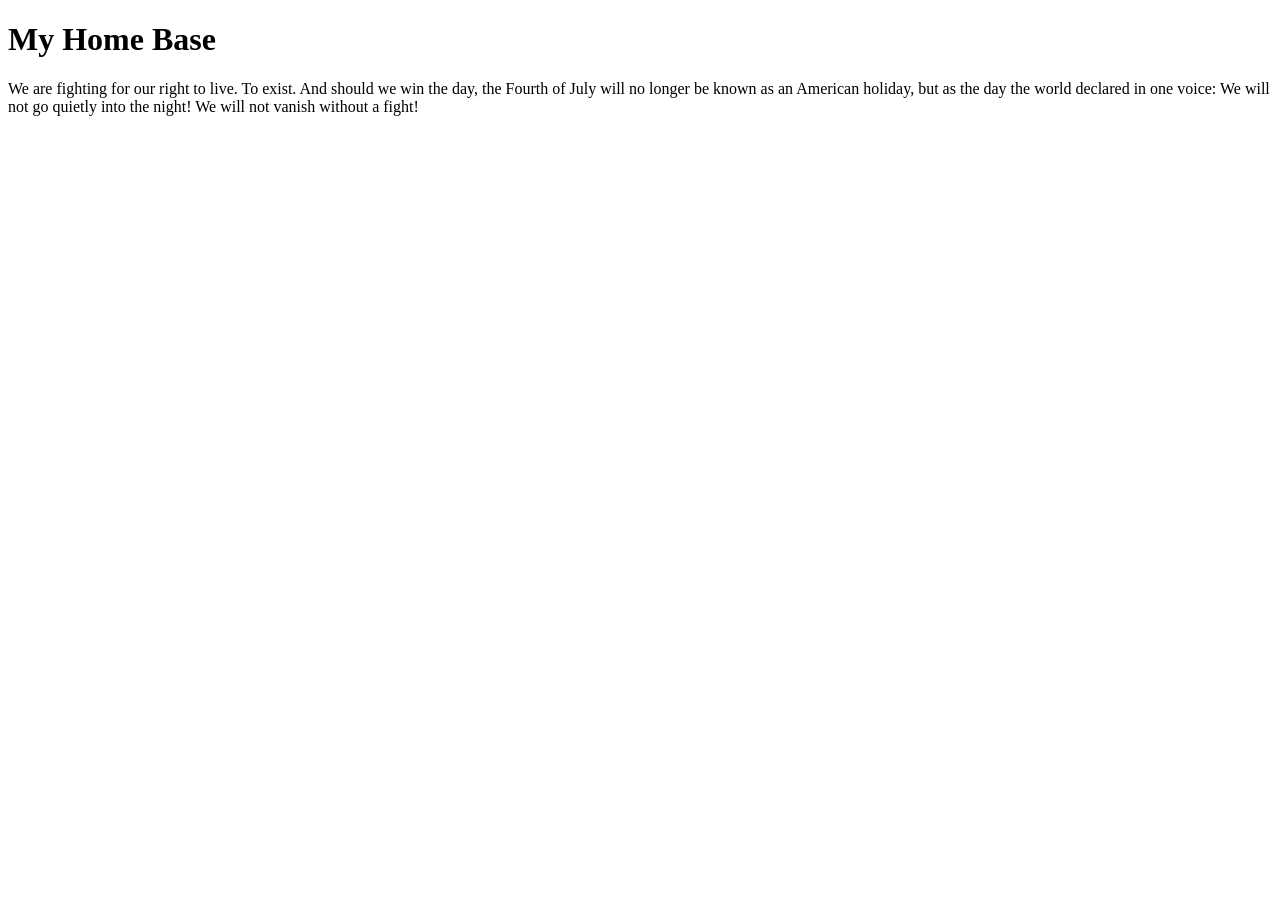
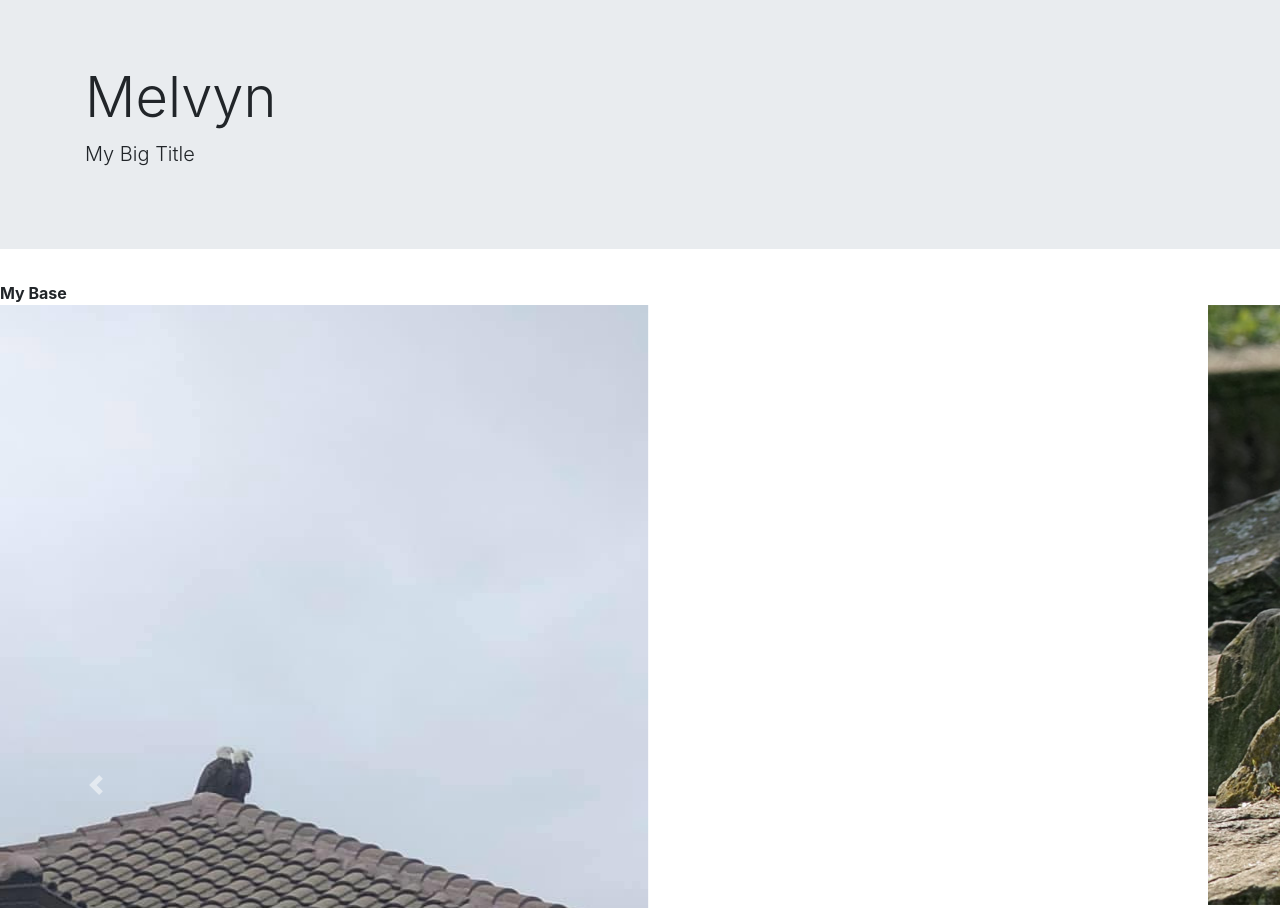
Before and after one commit to melvyn10/melvyn10.github.io, a plain HTML site: page index.html in a window 1280 px wide. Shown: the top 908 px of the page. Before the commit the page ends 800 px from the top, so only its background shows below. Drawn offline with nearby package versions, Linux system fonts and the light colour scheme.

Commit message:
bootstrap with control

```diff
--- a/index.html
+++ b/index.html
@@ -1,16 +1,54 @@
 <!DOCTYPE html>
 <html lang="en">
+    <link rel="stylesheet" href="https://stackpath.bootstrapcdn.com/bootstrap/4.5.2/css/bootstrap.min.css" integrity="sha384-JcKb8q3iqJ61gNV9KGb8thSsNjpSL0n8PARn9HuZOnIxN0hoP+VmmDGMN5t9UJ0Z" crossorigin="anonymous">
+    <script src="https://code.jquery.com/jquery-3.5.1.slim.min.js" integrity="sha384-DfXdz2htPH0lsSSs5nCTpuj/zy4C+OGpamoFVy38MVBnE+IbbVYUew+OrCXaRkfj" crossorigin="anonymous"></script>
+    <script src="https://cdn.jsdelivr.net/npm/popper.js@1.16.1/dist/umd/popper.min.js" integrity="sha384-9/reFTGAW83EW2RDu2S0VKaIzap3H66lZH81PoYlFhbGU+6BZp6G7niu735Sk7lN" crossorigin="anonymous"></script>
+    <script src="https://stackpath.bootstrapcdn.com/bootstrap/4.5.2/js/bootstrap.min.js" integrity="sha384-B4gt1jrGC7Jh4AgTPSdUtOBvfO8shuf57BaghqFfPlYxofvL8/KUEfYiJOMMV+rV" crossorigin="anonymous"></script>
+
+    <link rel="stylesheet" href="style.css">
 	<meta charset="utf-8">
     <head>
         <title>
-            Melvyn's home
+            Homepage
         </title>
     </head>
-    <h1>
-        <strong>My Home Base</strong>
-    </h1>
+    <div class="jumbotron jumbotron-fluid">
+        <div class="container">
+          <h1 class="display-4">Melvyn</h1>
+          <p class="lead">My Big Title</p>
+        </div>
+      </div>
+        <strong>My Base</strong>
+
+          <div id="carouselExampleControls" class="carousel slide" data-ride="carousel">
+            <div class="carousel-inner">
+              <div class="carousel-item active">
+                <img src="assets/IMG_1766.jpg" class="d-block w-40" alt="...">
+              </div>
+              <div class="carousel-item">
+                <img src="assets/Knut_IMG_8095.jpg" class="d-block w-70" alt="...">
+              </div>
+              <div class="carousel-item">
+                <img src="assets/Rocket.jpg" class="d-block w-30" alt="...">
+              </div>
+            </div>
+            <a class="carousel-control-prev" href="#carouselExampleControls" role="button" data-slide="prev">
+              <span class="carousel-control-prev-icon" aria-hidden="true"></span>
+              <span class="sr-only">Previous</span>
+            </a>
+            <a class="carousel-control-next" href="#carouselExampleControls" role="button" data-slide="next">
+              <span class="carousel-control-next-icon" aria-hidden="true"></span>
+              <span class="sr-only">Next</span>
+            </a>
+          </div>
+
     <section>
-        <p>We are fighting for our right to live. To exist. And should we win the day, the Fourth of July will no longer be known as an American holiday, but as the day the world declared in one voice: We will not go quietly into the night! We will not vanish without a fight!
+        <p>By going to
+            <a href="https://www.zoo-berlin.de/en"> Berlin Zoo </a>
+            <p>
+                You are going to be very happy.
+            </p>
         </p>
+
     </section>
 </html>
--- /dev/null
+++ b/style.css
@@ -0,0 +1,19 @@
+/*
+Each of these CSS elements is associated with an HTML Element, Class, or ID.
+Flip between this CSS file and the HTML to see how things line up.
+Experiment with deleting lines of code from the CSS to see how it affects the web page when you refresh in the browser.
+*/
+
+
+a {
+    color: black;
+}
+a:link {
+    color: red;
+}
+a:visited{
+    color: blue;
+}
+a:hover{
+    background-color: yellow;
+}
```
Also changed, not shown: assets/IMG_1766.JPG (added), assets/Knut_IMG_8095.jpg (added), assets/Rocket.jpg (added).
